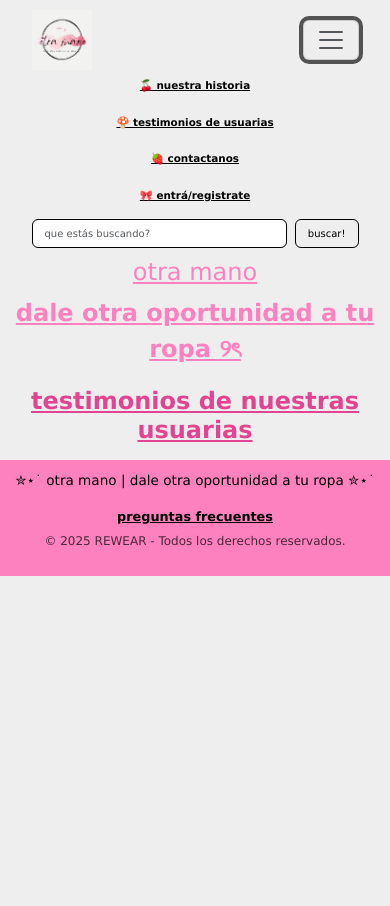
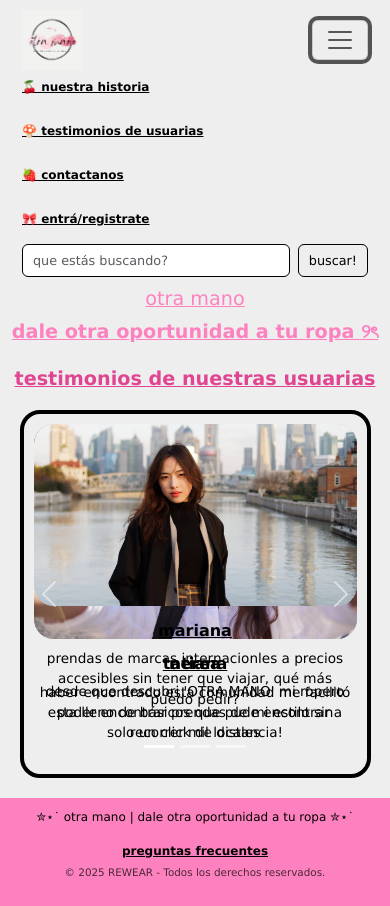
Before and after one commit to maicenturion/otramano, a plain HTML site: page pages/testimonios.html in a window 390 px wide. Both pictures are taken after a click on the button 330 px from the left and 40 px from the top of the page. Before the commit the page ends 844 px from the top, so only its background shows below. Drawn offline with nearby package versions, Linux system fonts and the light colour scheme.

Commit message:
cambios testimonios y navbar

```diff
--- a/pages/testimonios.html
+++ b/pages/testimonios.html
@@ -32,9 +32,9 @@
                     </li>
                 </ul>
                 <form class="d-flex" role="search">
-                  <input class="form-control me-2 estilobtn" type="search" placeholder="que estás buscando?" aria-label="buscar">
-                  <button class="btn btn-outline-success estilobtn2" type="submit">buscar!</button>
-                </form>
+                    <input class="form-control me-2 estilobtn" type="search" placeholder="que estás buscando?" aria-label="buscar">
+                    <button class="btn estilobtn2" type="submit">buscar!</button>
+                  </form>
             </div>
         </nav>
         <h1>otra mano</h1>
@@ -42,6 +42,49 @@
     </header>
     <main>
         <h2>testimonios de nuestras usuarias</h2>
+
+        <div id="carouselExampleCaptions" class="carousel slide edicioncarousel"> <!--para editar el carrusel tamaño-->
+            <div class="carousel-indicators">
+              <button type="button" data-bs-target="#carouselExampleCaptions" data-bs-slide-to="0" class="active" aria-current="true" aria-label="Slide 1"></button>
+              <button type="button" data-bs-target="#carouselExampleCaptions" data-bs-slide-to="1" aria-label="Slide 2"></button>
+              <button type="button" data-bs-target="#carouselExampleCaptions" data-bs-slide-to="2" aria-label="Slide 3"></button>
+            </div>
+            <div class="carousel-inner">
+              <div class="carousel-item active custom-slide">
+                <img src="../assets/img/mujer1.jpg" class="edicionimg" alt="mujer con cuadernos frente a un restaurante"> <!--editar tamaño imagen-->
+                <div class="carousel-caption ediciontextos"> <!--editar los textos-->
+                  <h5 class="ediciontitulo">tatiana</h5> <!--editar subtt-->
+                  <p class="ediciontexto">desde que descubri 'OTRA MANO' mi ropero esta lleno de básicos que pude encontrar a solo un click de distancia!</p> <!--editar texto-->
+                </div>
+              </div>
+              <div class="carousel-item active custom-slide">
+                <img src="../assets/img/mujer3.jpg" class="edicionimg" alt="mujer sacandose una selfie"> <!--editar tamaño imagen-->
+                <div class="carousel-caption ediciontextos"> <!--editar los textos-->
+                  <h5 class="ediciontitulo">nerea</h5> <!--editar subtt-->
+                  <p class="ediciontexto">haber encontrado esta comunidad me facilitó poder encontrar prendas de mi estilo sin recorrer mil locales</p> <!--editar texto-->
+                </div>
+              </div>
+              <div class="carousel-item active custom-slide">
+                <img src="../assets/img/mujer3paseo.jpg" class="edicionimg" alt="mujer asiatica seria frente al rio"> <!--editar tamaño imagen-->
+                <div class="carousel-caption ediciontextos"> <!--editar los textos-->
+                  <h5 class="ediciontitulo">mariana</h5> <!--editar subtt-->
+                  <p class="ediciontexto">prendas de marcas internacionles a precios accesibles sin tener que viajar, qué más puedo pedir?</p> <!--editar texto-->
+                </div>
+              </div>
+
+
+
+
+            </div>
+            <button class="carousel-control-prev" type="button" data-bs-target="#carouselExampleCaptions" data-bs-slide="prev">
+              <span class="carousel-control-prev-icon" aria-hidden="true"></span>
+              <span class="visually-hidden">Previous</span>
+            </button>
+            <button class="carousel-control-next" type="button" data-bs-target="#carouselExampleCaptions" data-bs-slide="next">
+              <span class="carousel-control-next-icon" aria-hidden="true"></span>
+              <span class="visually-hidden">Next</span>
+            </button>
+          </div>
 
 
     <footer>
--- a/styles/styles.css
+++ b/styles/styles.css
@@ -305,49 +305,6 @@ input[type="password"] {
     align-items: center;
 }
 
-/*responsive*/
- @media (max-width: 768px) {
-    .comunidad,
-    .serparte,
-    .contactoform,
-    .inicioform,
-    .detalletest {
-      width: 90%;
-      margin: 10px;
-    }
-
-    .navbar {
-      flex-direction: row;
-      justify-content: space-between;
-      gap: 10px;
-    }
-
-    .productos,
-    .looks,
-    .looksdetalle,
-    .testimonios,
-    .principal {
-      flex-direction: column;
-    }
-
-    .productos img,
-    .looksdetalle img {
-      width: 100%;
-      max-width: 250px;
-      height: auto;
-    }
-
-    h1, h2, .ptitulo {
-      font-size: 1.5rem;
-    }
-
-    .navbar ul {
-      flex-direction: column;
-      align-items: center;
-      gap: 5px;
-    }
-  }
-/*responsive*/
 .btn-primary{
     background-color: #E14591;
     color: black;
@@ -356,6 +313,11 @@ input[type="password"] {
 .btn-primary:hover {
     background-color: #ff1493;
 }
+.estilobtn2:active {
+    background-color: #ff1493;
+    color: white;
+    border-color: #ff1493;
+  }
 .estilobtn{
     font-size: 10px;
     color: black;
@@ -369,3 +331,160 @@ input[type="password"] {
 .estilobtn2:hover{
     background-color: #E14591;
 }
+
+.edicioncarousel {
+    width: 500px;
+    margin: 40px auto;
+    border: 4px solid black;
+    border-radius: 20px;
+  }
+
+.edicionimg {
+    width: 500px;
+    height: 500px;
+    object-fit: cover;
+    border-radius: 20px;
+    margin: 0 auto;
+    display: block;
+  }
+
+.ediciontextos {
+    border-radius: 10px;
+    padding: 10px;
+    position: static;
+    margin-top: 10px;
+    text-align: center;
+  }
+
+.ediciontitulo {
+    color: black;
+    font-weight: bold;
+    text-decoration: underline;
+  }
+.ediciontexto {
+    color: black;
+    font-size: 12px;
+  }
+
+/*responsive*/
+@media only screen and (max-width: 768px) {
+
+    .navbar {
+      flex-direction: column;
+      align-items: center;
+      padding: 10px;
+    }
+
+    .navbar ul {
+      flex-direction: column;
+      gap: 10px;
+    }
+
+    .comunidad,
+    .serparte,
+    .contactoform,
+    .inicioform,
+    .detalletest {
+      width: 90%;
+      margin: 0 auto;
+    }
+
+    .principal,
+    .productos,
+    .looks,
+    .looksdetalle,
+    .testimonios {
+      flex-direction: column;
+      gap: 20px;
+      padding: 10px;
+    }
+
+    .productos img,
+    .looksdetalle img {
+      width: 100%;
+      height: auto;
+    }
+
+    h1,
+    .ptitulo,
+    h2,
+    .preg-titulo {
+      font-size: 1.2rem;
+    }
+
+    .navbar ul li a {
+      font-size: 0.75rem;
+    }
+
+    section ul li,
+    section ol li {
+      font-size: 0.85rem;
+    }
+
+    .tip {
+      font-size: 0.75rem;
+    }
+
+    .tarjetalink,
+    .footera {
+      font-size: 0.75rem;
+    }
+
+    .pquienes {
+      flex-direction: column;
+      align-items: center;
+    }
+
+    .pquienes img {
+      max-width: 90%;
+    }
+
+    .btn-primary,
+    .estilobtn,
+    .estilobtn2 {
+      font-size: 0.8rem;
+      padding: 6px 10px;
+    }
+
+    .edicioncarousel {
+      width: 90%;
+      padding: 10px;
+      margin: 20px auto;
+    }
+
+    .edicionimg {
+      width: 100%;
+      height: auto;
+    }
+
+    .ediciontextos {
+      padding: 5px;
+    }
+
+    .ediciontitulo {
+      font-size: 1rem;
+    }
+
+    .ediciontexto {
+      font-size: 0.85rem;
+    }
+
+    input[type="text"],
+    input[type="email"],
+    input[type="password"],
+    textarea {
+      width: 100%;
+      margin: 10px auto;
+    }
+
+    footer {
+      font-size: 0.75rem;
+      text-align: center;
+    }
+
+    .copyright {
+      font-size: 0.65rem;
+    }
+  }
+
+/*responsive*/
```
Also changed, not shown: index.html (+1 -1 lines), pages/contacto.html (+3 -3 lines), pages/iniciosesion.html (+3 -3 lines), pages/nuestrahistoria.html (+3 -3 lines), pages/preguntas.html (+3 -3 lines), pages/registro.html (+3 -3 lines).
